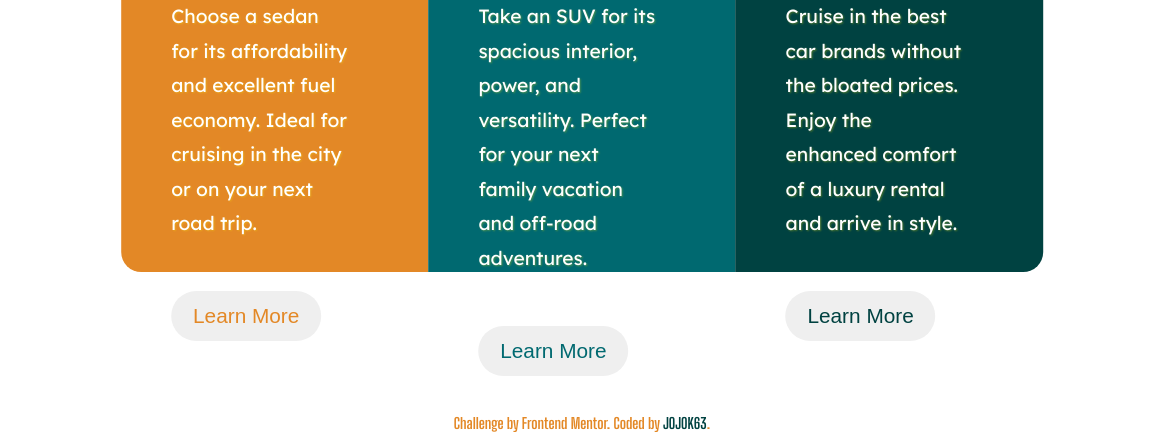
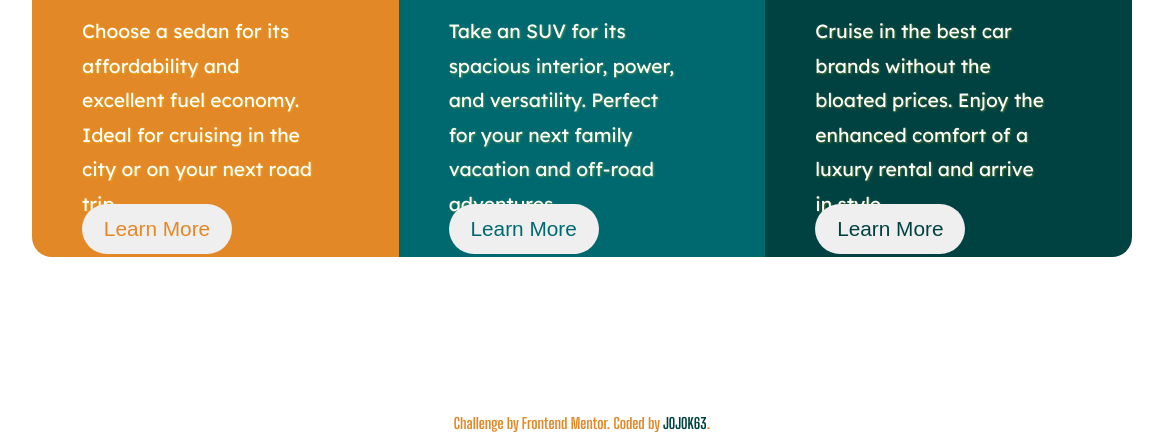
Before and after one commit to JOJOK63/frontend_mentor_3_column_preview_card_component, a plain HTML site: page index.html in a window 1536 px wide. Shown: the part 368-800 px from the top of the page, without its empty margins (186-1349 px from the left). Drawn offline with Linux system fonts and the light colour scheme.

Commit message:
modification css

```diff
--- a/style.css
+++ b/style.css
@@ -22,7 +22,7 @@ body {
 }
 
 .card {
-  width: 90%;
+  width: 300px;
   margin: auto;
   height: 500px;
   padding: 20px 50px;
@@ -133,18 +133,20 @@ footer a {
     top: 50%;
     left: 50%;
     transform: translate(-50%, -50%);
-    width: 60%;
-    height: 60%;
+    width: 1100px;
+    height: 450px;
     display: flex;
   }
 
   .card {
     height: 100%;
+    width: 390px;
   }
 
   .card p {
     font-size: 1.2rem;
-    margin-bottom: 20px;
+    margin-bottom: 10px;
+    height: 150px;
   }
   .sedans {
     border-radius: 20px 0 0 20px;
```
